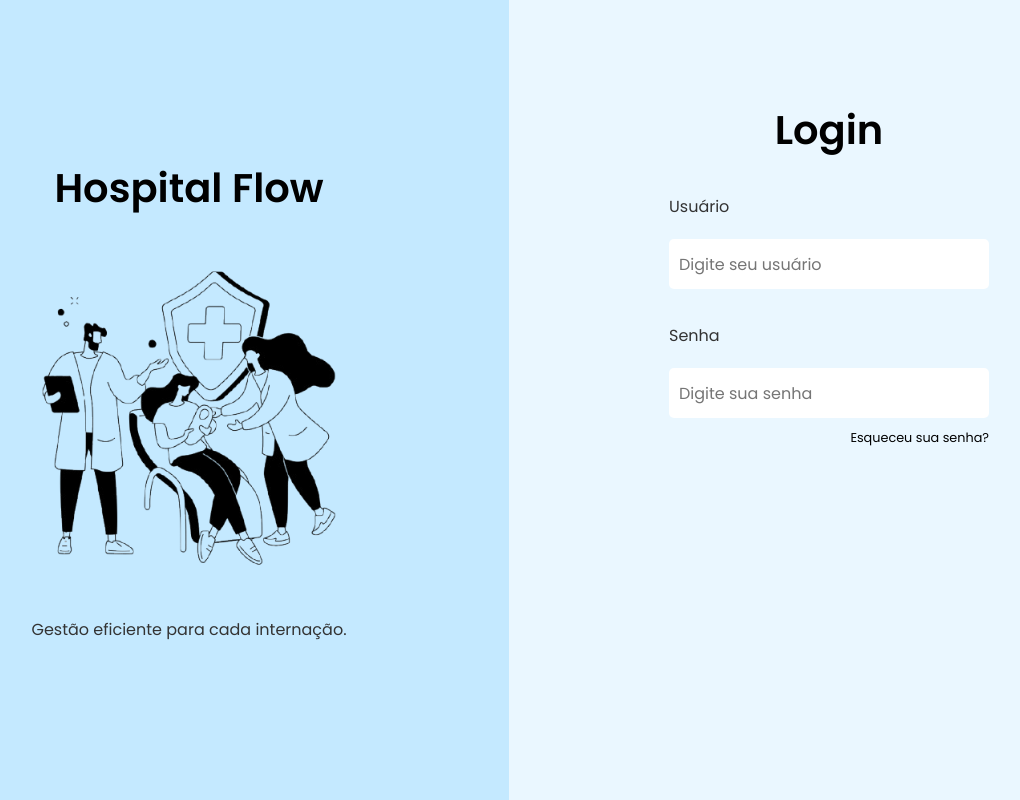
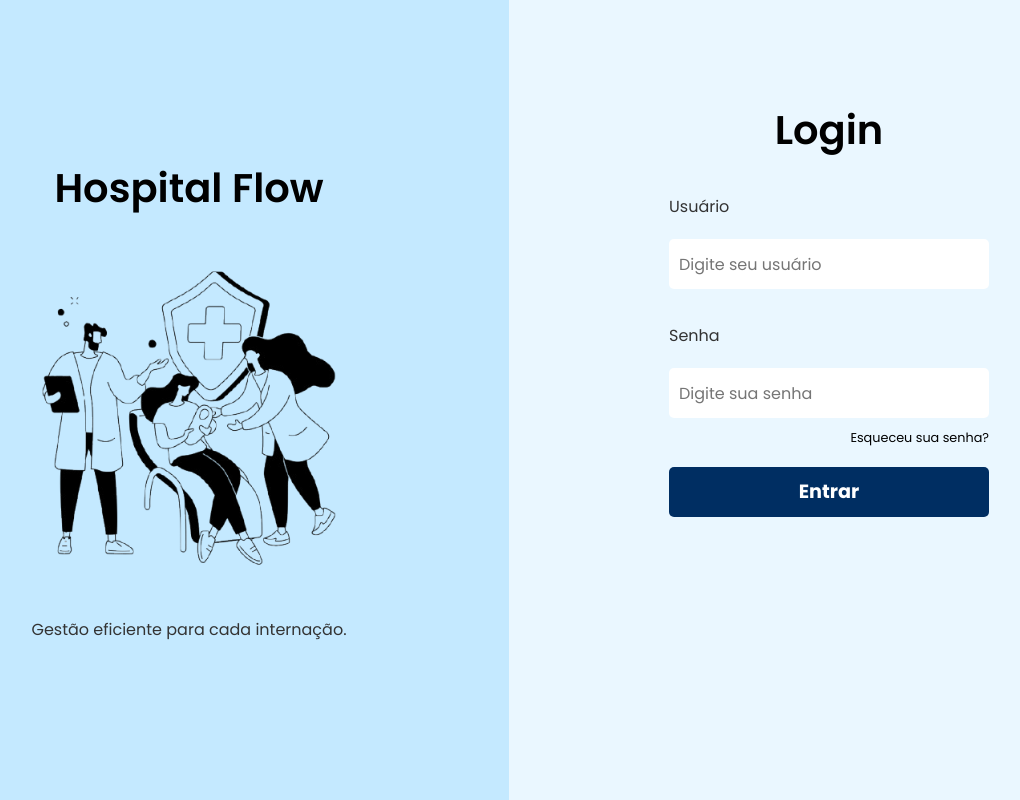
Before and after one commit to villarzz/front-end-hospital-flow, an Angular app: page / in a window 1280 px wide. Shown: the top 800 px of the page, without its empty margins (131-1151 px from the left). Built offline with nearby package versions, Linux system fonts and the light colour scheme.

Commit message:
finalizando tela de login e adicionando rotas

```diff
--- a/src/app/app-routing.module.ts
+++ b/src/app/app-routing.module.ts
@@ -1,7 +1,14 @@
 import { NgModule } from '@angular/core';
 import { RouterModule, Routes } from '@angular/router';
+import { LoginComponent } from './pages/login/login.component';
+import { InternacoesComponent } from './pages/internacoes/internacoes.component';
+import { AppComponent } from './app.component';
 
-const routes: Routes = [];
+const routes: Routes = [
+  { path: '', component: AppComponent },  // Rota padrão
+  { path: 'internacoes', component: InternacoesComponent },  // Rota para Internações
+  { path: '**', redirectTo: '', pathMatch: 'full' }  // Rota para páginas não encontradas
+];
 
 @NgModule({
   imports: [RouterModule.forRoot(routes)],
--- a/src/app/app.module.ts
+++ b/src/app/app.module.ts
@@ -5,11 +5,13 @@ import { AppRoutingModule } from './app-routing.module';
 import { AppComponent } from './app.component';
 import { LoginComponent } from './pages/login/login.component';
 import { FormsModule } from '@angular/forms';
+import { InternacoesComponent } from './pages/internacoes/internacoes.component';
 
 @NgModule({
   declarations: [
     AppComponent,
-    LoginComponent
+    LoginComponent,
+    InternacoesComponent
   ],
   imports: [
     BrowserModule,
--- a/src/app/pages/login/login.component.css
+++ b/src/app/pages/login/login.component.css
@@ -71,3 +71,22 @@
   width: 100%;
   margin-right: 50%;
 }
+
+.button-container{
+  display: flex;
+  flex-direction: column;
+  align-items: center;
+  width: 100%;
+}
+
+button{
+  width: 50%;
+  height: 50px;
+  border-radius: 5px;
+  border: none;
+  background-color: #002e62;
+  color: white;
+  font-size: 1.2rem;
+  font-weight: bold;
+  margin-top: 20px;
+}
--- a/src/app/pages/login/login.component.html
+++ b/src/app/pages/login/login.component.html
@@ -17,5 +17,8 @@
     <div class="esqueceu-senha">
       <p>Esqueceu sua senha?</p>
     </div>
+    <div class="button-container">
+      <button (click)="entrar()">Entrar</button>
+    </div>
   </div>
 </div>
--- a/src/app/pages/login/login.component.ts
+++ b/src/app/pages/login/login.component.ts
@@ -1,3 +1,4 @@
+import { Router } from '@angular/router';
 import { Component } from '@angular/core';
 
 @Component({
@@ -9,4 +10,10 @@ export class LoginComponent {
 
   senha!: string;
   usuario!: string;
+
+  constructor(private router: Router) {}
+
+  entrar() {
+    this.router.navigate(['/internacoes']);
+  }
 }
```
Also changed, not shown: src/app/pages/internacoes/internacoes.component.ts (added, +10 -0 lines), src/app/pages/internacoes/internacoes.component.css (added), src/app/pages/internacoes/internacoes.component.html (added), 1 other file (tests, documents, lock files or other folders).
